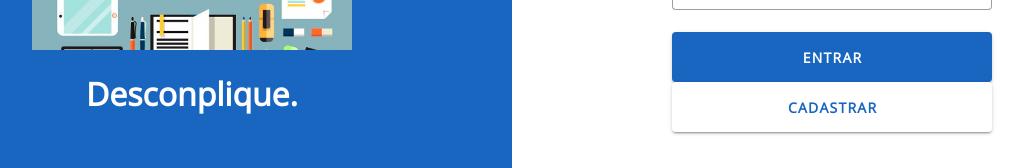
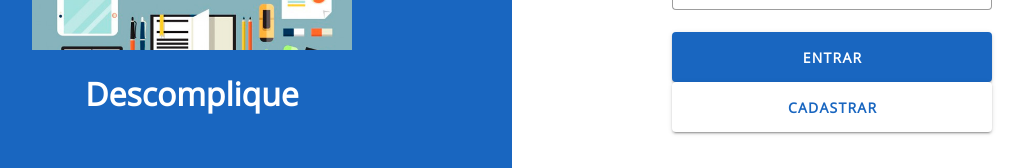
Before and after one commit to jeffersonrochasilva/to_do_list_vue3, a Vue app: page / in a window 1280 px wide. Shown: the part 418-586 px from the top of the page, without its empty margins (128-1152 px from the left). Built offline with nearby package versions, Linux system fonts and the light colour scheme; no server answers.

Commit message:
ajuste no title

```diff
--- a/src/pages/Login.vue
+++ b/src/pages/Login.vue
@@ -2,7 +2,7 @@
   <div class="login">
     <div class="boxImage">
       <img src="../assets/image.jpg" alt="image-logo" id="image" />
-      <h1>Desconplique.</h1>
+      <h1>Descomplique</h1>
     </div>
     <div class="boxForm">
       <FormLogin v-if="appStore.stepForm" />
```
